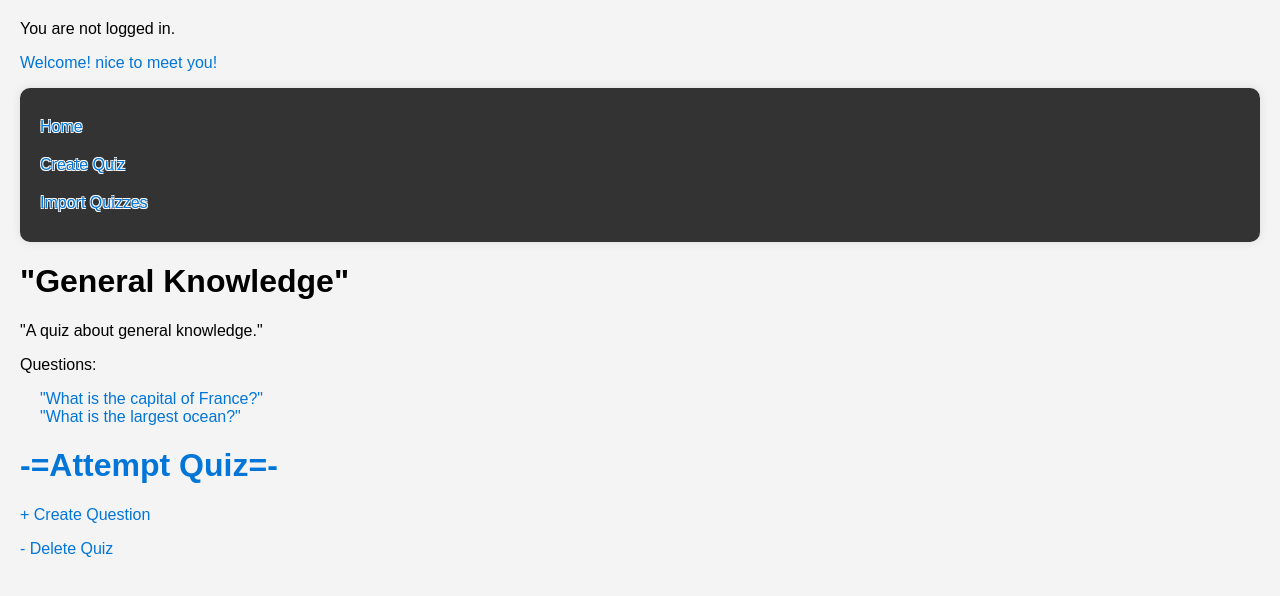
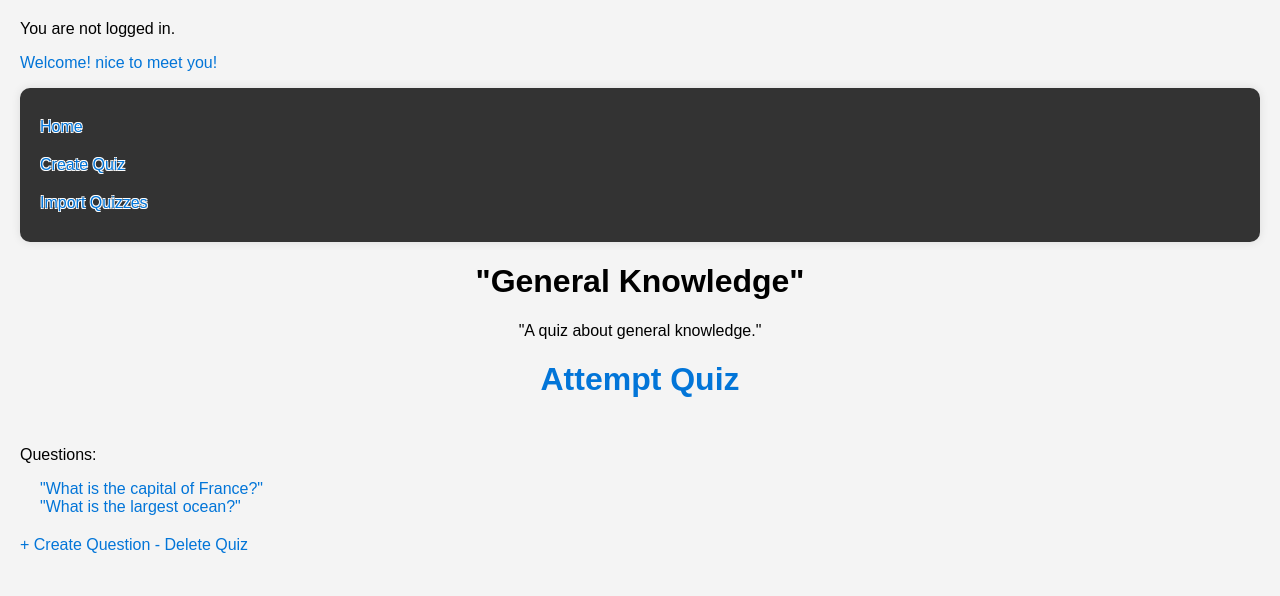
Before and after one commit to KirsteenJ/COMP223-221-Final-Term-Project-Section-A-Quizzy, a Django app: page /quiz/18/ in a window 1280 px wide. Shown: the top 596 px of the page. Run offline with Django 3.2, Linux system fonts and the light colour scheme; data comes from the database, SQL or seed files in the repository.

Commit message:
Update quiz_detail.html

```diff
--- a/Quizzy_Project/templates/quiz_detail.html
+++ b/Quizzy_Project/templates/quiz_detail.html
@@ -1,15 +1,25 @@
 <!-- quiz_detail.html -->
 {% extends 'base.html' %}
 {% block content %}
-<h1>{{ quiz.title }}</h1>
-<p>{{ quiz.description }}</p>
-<p>Questions:</p>
-<ol>
-    {% for question in quiz.questions.all %}
-        <li><a href="{% url 'question_detail' pk=question.pk %}">{{ question.text }}</a></li>
-    {% endfor %}
-</ol>
-<h1><a href="{% url 'attempt_quiz' quiz.id %}" class="btn3">-=Attempt Quiz=-</a></h1>
-<p><a href="{% url 'question_create' quiz.id %}">+ Create Question</a></p>
-<p><a href="{% url 'quiz_delete' quiz.pk %}">- Delete Quiz</a></p>
+<h1 style="text-align: center;">{{ quiz.title }}</h1>
+<p style="text-align: center;">{{ quiz.description }}</p>
+<h1 style="text-align: center;">
+    <a href="{% url 'attempt_quiz' quiz.id %}" class="attempt-quiz-button">
+        Attempt Quiz
+    </a>
+</h1>
+
+<div tabindex="0" class="quiz-actions-container">
+    <p class="section-heading">Questions:</p>
+
+    <ol class="list-group">
+        {% for question in quiz.questions.all %}
+            <li class="list-group-item"><a href="{% url 'question_detail' pk=question.pk %}">{{ question.text }}</a></li>
+        {% endfor %}
+    </ol>
+
+    <a href="{% url 'question_create' quiz.id %}" class="link-button quiz-actions">+ Create Question</a>
+
+    <a href="{% url 'quiz_delete' quiz.pk %}" class="link-button quiz-actions delete-button">- Delete Quiz</a>
+</div>
 {% endblock %}
```
